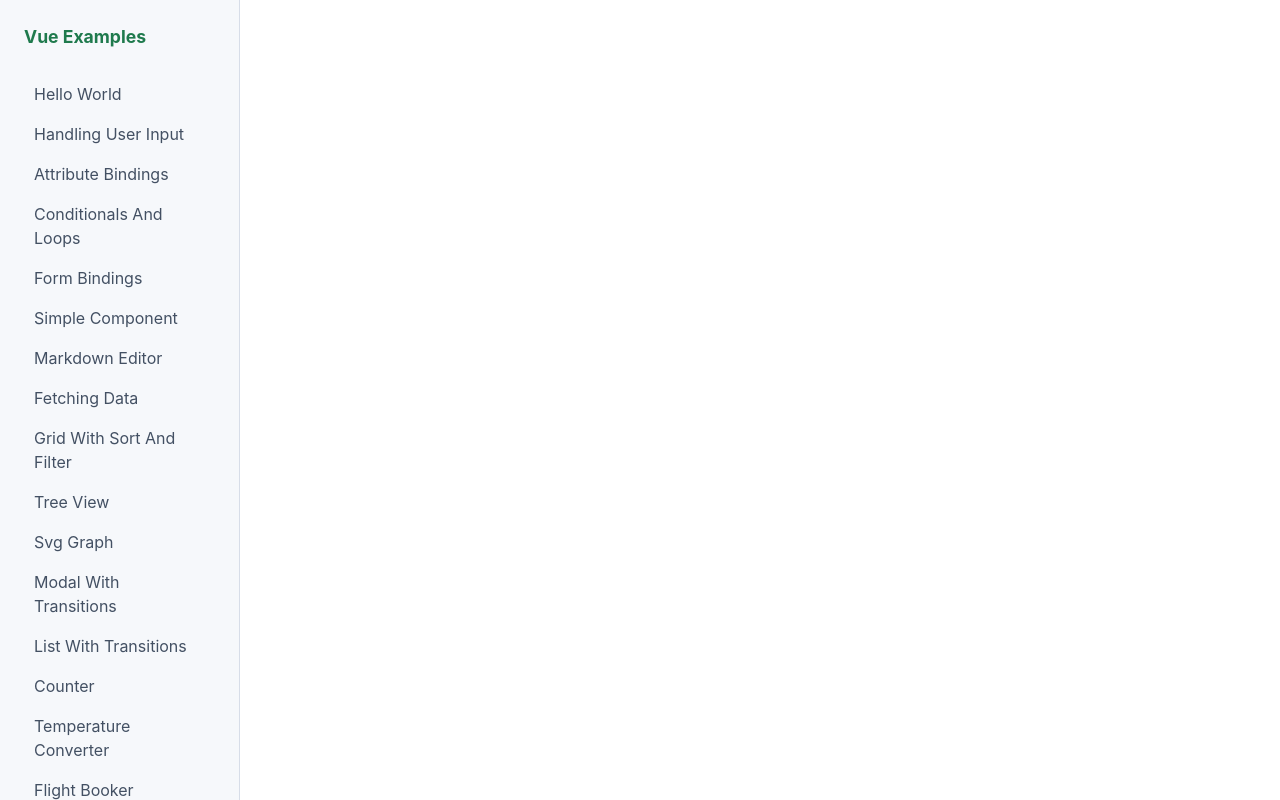
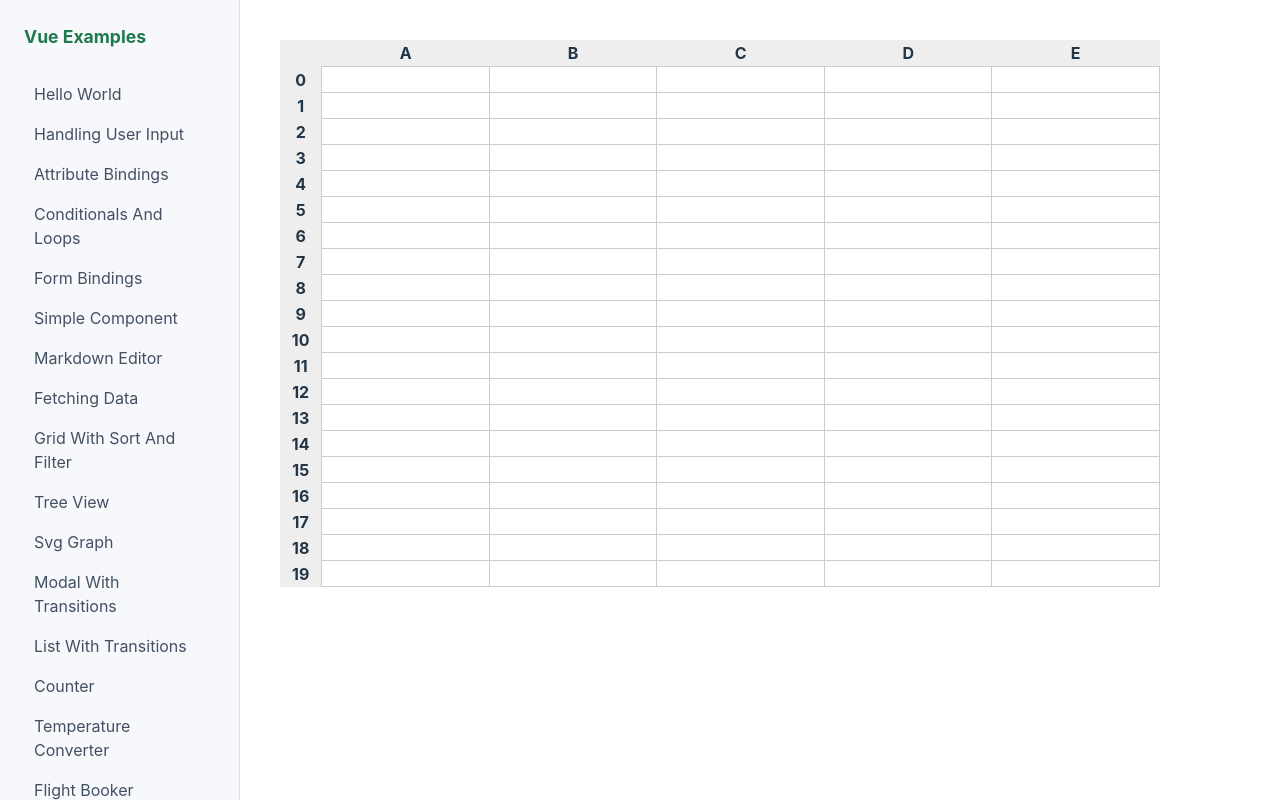
Before and after one commit to tkgakr/vue-examples, a Vue app: page /gui/cells in a window 1280 px wide. Shown: the top 800 px of the page. Built offline with nearby package versions, Linux system fonts and the light colour scheme.

Commit message:
example: Cells (スプレッドシート)

```diff
--- /dev/null
+++ b/src/examples/gui/cells/Cell.vue
@@ -0,0 +1,52 @@
+<script setup>
+import { ref } from 'vue'
+import { cells, evalCell } from './store.js'
+
+const props = defineProps({
+  c: Number,
+  r: Number,
+})
+
+const editing = ref(false)
+
+function update(e) {
+  editing.value = false
+  cells[props.c][props.r] = e.target.value.trim()
+}
+</script>
+
+<template>
+  <div
+    class="cell"
+    :title="cells[c][r]"
+    @click="editing = true"
+  >
+    <input
+      v-if="editing"
+      :value="cells[c][r]"
+      @change="update"
+      @blur="update"
+      @vue:mounted="({el}) => el.focus()"
+    >
+    <span v-else>
+      {{ evalCell(cells[c][r]) }}
+    </span>
+  </div>
+</template>
+
+<style>
+.cell, .cell input {
+  height: 1.5em;
+  line-height: 1.5;
+  font-size: 15px;
+}
+
+.cell span {
+  padding: 0 6px
+}
+
+.cell input {
+  width: 100%;
+  box-sizing: border-box;
+}
+</style>
--- /dev/null
+++ b/src/examples/gui/cells/Cells.vue
@@ -0,0 +1,73 @@
+<!--
+https://eugenkiss.github.io/7guis/tasks/#cells
+-->
+
+<script setup>
+import Cell from './Cell.vue'
+import { cells } from './store.js'
+
+const cols = cells.map((_, i) => String.fromCharCode(65 + i))
+</script>
+
+<template>
+  <table>
+    <thead>
+      <tr>
+        <th />
+        <th
+          v-for="c in cols"
+          :key="c"
+        >
+          {{ c }}
+        </th>
+      </tr>
+    </thead>
+    <tbody>
+      <tr
+        v-for="i in cells[0].length"
+        :key="i"
+      >
+        <th>{{ i - 1 }}</th>
+        <td
+          v-for="(c, j) in cols"
+          :key="c"
+        >
+          <Cell
+            :r="i - 1"
+            :c="j"
+          />
+        </td>
+      </tr>
+    </tbody>
+  </table>
+</template>
+
+<style>
+body {
+  margin: 0;
+}
+
+table {
+  border-collapse: collapse;
+  table-layout: fixed;
+  width: 100%;
+}
+
+th {
+  background-color: #eee;
+}
+
+tr:first-of-type th {
+  width: 100px;
+}
+
+tr:first-of-type th:first-of-type {
+  width: 25px;
+}
+
+td {
+  border: 1px solid #ccc;
+  height: 1.5em;
+  overflow: hidden;
+}
+</style>
--- /dev/null
+++ b/src/examples/gui/cells/store.js
@@ -0,0 +1,51 @@
+import { reactive } from 'vue'
+// スプレッドシートの列数（A〜E の 5 列）と行数（20 行）を定義
+const COLS = 5
+const ROWS = 20
+
+// 全セルの値を保持する 2 次元配列を reactive で生成する。
+// cells[列][行] の形でアクセスでき、値が変わると Vue が自動で再描画する。
+// 初期値は全セル空文字（''）。
+export const cells = reactive(
+  Array.from(Array(COLS).keys()).map((i) =>
+    Array.from(Array(ROWS).keys()).map((i) => '')),
+)
+
+// adapted from https://codesandbox.io/s/jotai-7guis-task7-cells-mzoit?file=/src/atoms.ts
+// by @dai-shi
+// セルの入力値（exp）を評価して表示すべき値を返す関数。
+export function evalCell(exp) {
+  // 先頭が '=' でなければ数式ではないので、入力値をそのまま返す。
+  if (!exp.startsWith('=')) {
+    return exp
+  }
+
+  // 数式の場合: セル参照（A1, B2 など）を get(列,行) の関数呼び出しに変換する。
+  // 例) = A1 + B2 ---> get(0,1) + get(1,2)
+  exp = exp
+    .slice(1) // 先頭の '=' を取り除く
+    .replace(
+      // 「アルファベット1文字 + 1〜2桁の数字」のセル参照を正規表現で抽出
+      /\b([A-Z])(\d{1,2})\b/g,
+      // 列文字を 0 始まりの数値（A=0, B=1, ...）に変換して get(列,行) を生成
+      (_, c, r) => `get(${c.charCodeAt(0) - 65},${r})`,
+    )
+
+  try {
+    // 変換後の式を関数として動的に生成・実行する。
+    // get 引数に getCellValue を渡すことで、参照セルの値を取得できる。
+    return new Function('get', `return ${exp}`)(getCellValue)
+  } catch (e) {
+    // 構文エラーや循環参照などで失敗した場合はエラー文字列を返す。
+    return `#ERROR ${e}`
+  }
+}
+
+// 指定した列(c)・行(r)のセルの値を取得する。数式内の get() として使われる。
+function getCellValue(c, r) {
+  // 参照先セルも数式の可能性があるため、再帰的に evalCell で評価する。
+  const val = evalCell(cells[c][r])
+  // 数値に変換できる場合は数値として、できない場合は文字列のまま返す。
+  const num = Number(val)
+  return Number.isFinite(num) ? num : val
+}
--- a/src/router/index.ts
+++ b/src/router/index.ts
@@ -96,6 +96,11 @@
     component: () => import('@/examples/gui/circle-drawer/CircleDrawer.vue'),
     meta: { category: 'Gui', title: 'Circle Drawer' },
   },
+  {
+    path: '/gui/cells',
+    component: () => import('@/examples/gui/cells/Cells.vue'),
+    meta: { category: 'Gui', title: 'Cells' },
+  },
 ] satisfies RouteRecordRaw[]
 
 const routes: RouteRecordRaw[] = [
```
